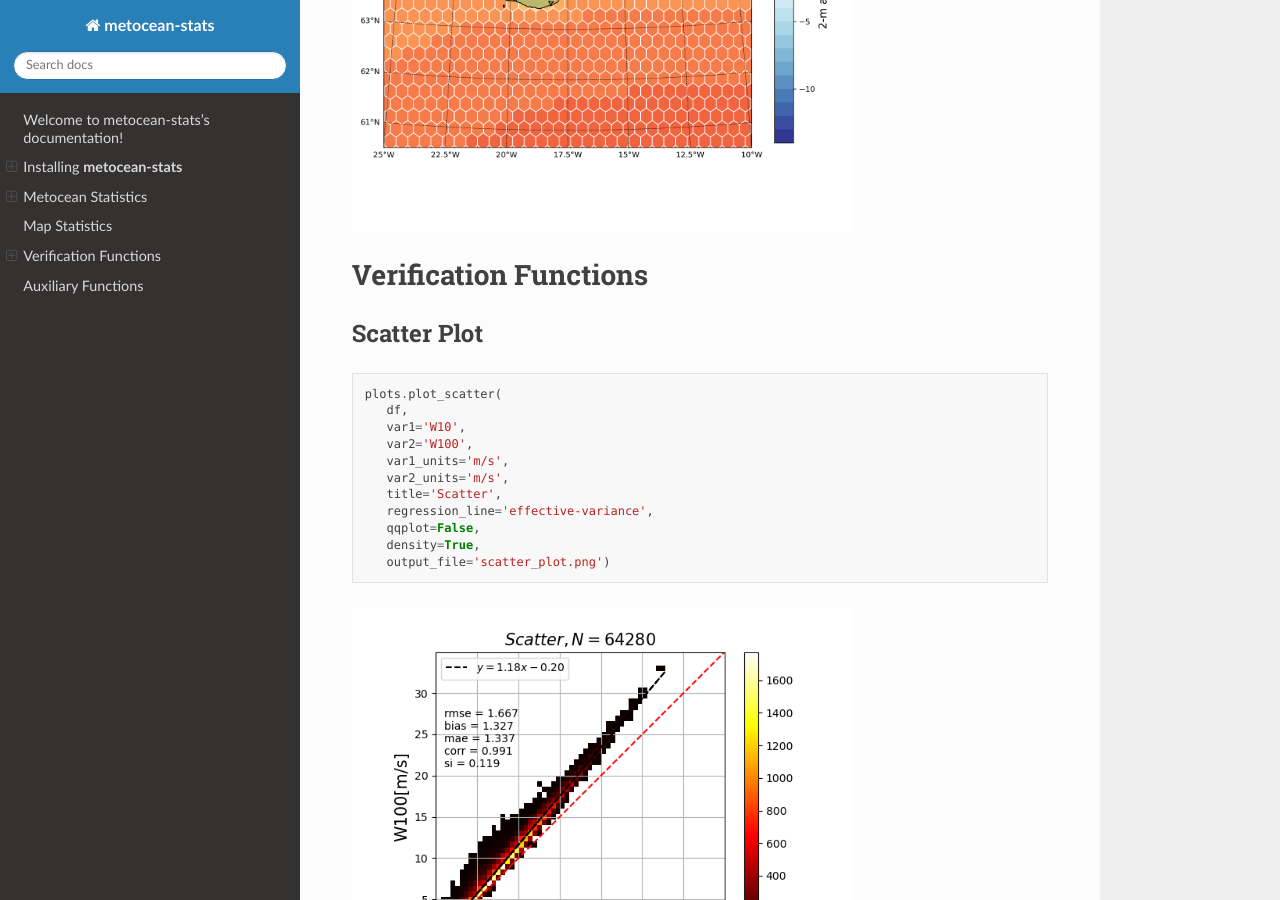
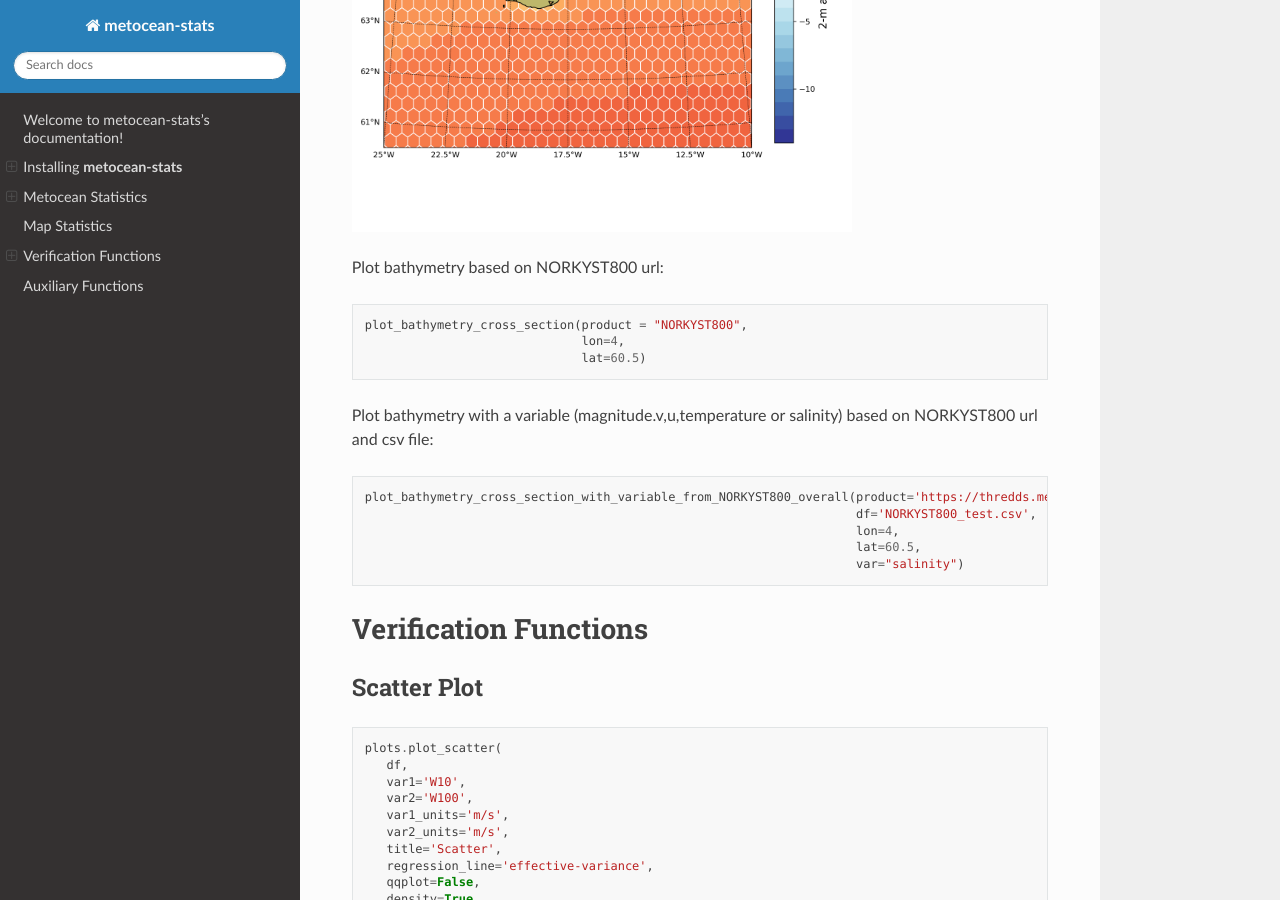
Before and after one commit to MET-OM/metocean-stats, a Sphinx documentation site: the page built from docs/index.rst, in a window 1280 px wide and 900 px high, scrolled down 68655 px. Built offline with Sphinx 7.4.7 and the Read the Docs theme 3.1.0, drawn with Linux system fonts in a browser that asks for light colours.

Commit message:
Update index.rst

```diff
--- a/docs/index.rst
+++ b/docs/index.rst
@@ -1737,6 +1737,28 @@ Plot mean 2-m air temperature based on NORA3 data:
 .. image:: files/mean_air_temperature_map.png
   :width: 500
 
+Plot bathymetry based on NORKYST800 url:
+
+.. code-block:: python
+
+   plot_bathymetry_cross_section(product = "NORKYST800",
+                                 lon=4,
+                                 lat=60.5)
+
+.. image ::files/Bathymetry_cross_section.png
+  :width: 500
+
+Plot bathymetry with a variable (magnitude.v,u,temperature or salinity) based on NORKYST800 url and csv file:
+
+.. code-block:: python
+
+   plot_bathymetry_cross_section_with_variable_from_NORKYST800_overall(product='https://thredds.met.no/thredds/dodsC/fou-hi/norkyst800m-1h/NorKyst-800m_ZDEPTHS_his.an.2025020700.nc',
+                                                                       df='NORKYST800_test.csv',
+                                                                       lon=4,
+                                                                       lat=60.5,
+                                                                       var="salinity")
+.. image ::files/Bathymetry_cross_section_with_variable=salinity.png
+
 Verification Functions
 ===================
 Scatter Plot
```
